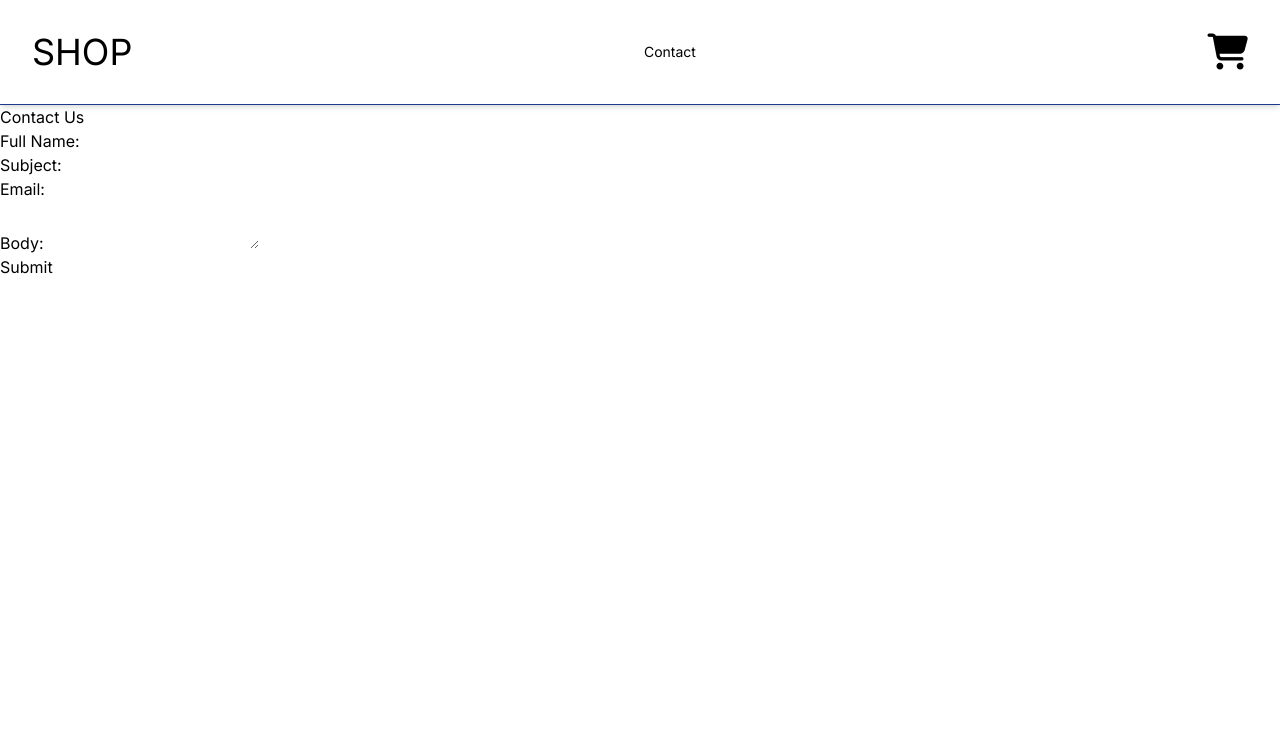
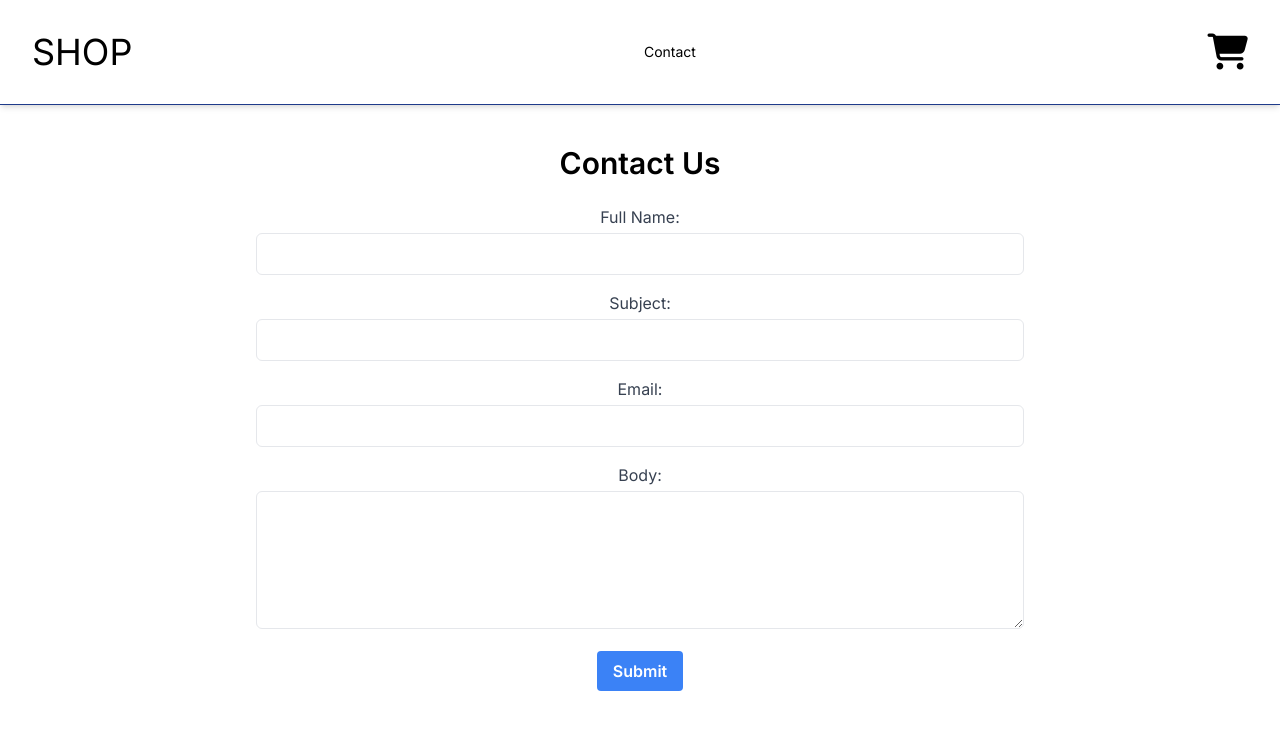
Before and after one commit to Haakonjohansenn/e-commerce-ca, a Next.js app: page /contact in a window 1280 px wide. Shown: the top 730 px of the page. Built offline with nearby package versions, Linux system fonts and the light colour scheme.

Commit message:
styled form

```diff
--- a/app/contact/page.js
+++ b/app/contact/page.js
@@ -32,37 +32,37 @@ export default function ContactPage() {
   };
 
   return (
-    <div>
-      <h1>Contact Us</h1>
+    <div className="container mx-auto mt-10 max-w-screen-lg">
+      <h1 className="text-3xl font-semibold mb-6 text-center">Contact Us</h1>
       <Formik
         initialValues={initialValues}
         validationSchema={validationSchema}
         onSubmit={handleSubmit}
       >
-        <Form>
-          <div>
-            <label htmlFor="fullName">Full Name:</label>
-            <Field type="text" id="fullName" name="fullName" />
-            <ErrorMessage name="fullName" component="div" className="error" />
+        <Form className="flex flex-col space-y-4 items-center w-3/4 mx-auto">
+          <div className="w-full">
+            <label htmlFor="fullName" className="block text-gray-700 text-center">Full Name:</label>
+            <Field type="text" id="fullName" name="fullName" className="form-input mt-1 w-full border rounded-md p-2" />
+            <ErrorMessage name="fullName" component="div" className="text-red-500 text-sm mt-1" />
           </div>
-          <div>
-            <label htmlFor="subject">Subject:</label>
-            <Field type="text" id="subject" name="subject" />
-            <ErrorMessage name="subject" component="div" className="error" />
+          <div className="w-full">
+            <label htmlFor="subject" className="block text-gray-700 text-center">Subject:</label>
+            <Field type="text" id="subject" name="subject" className="form-input mt-1 w-full border rounded-md p-2" />
+            <ErrorMessage name="subject" component="div" className="text-red-500 text-sm mt-1" />
           </div>
-          <div>
-            <label htmlFor="email">Email:</label>
-            <Field type="email" id="email" name="email" />
-            <ErrorMessage name="email" component="div" className="error" />
+          <div className="w-full">
+            <label htmlFor="email" className="block text-gray-700 text-center">Email:</label>
+            <Field type="email" id="email" name="email" className="form-input mt-1 w-full border rounded-md p-2" />
+            <ErrorMessage name="email" component="div" className="text-red-500 text-sm mt-1" />
           </div>
-          <div>
-            <label htmlFor="body">Body:</label>
-            <Field as="textarea" id="body" name="body" />
-            <ErrorMessage name="body" component="div" className="error" />
+          <div className="w-full">
+            <label htmlFor="body" className="block text-gray-700 text-center">Body:</label>
+            <Field as="textarea" id="body" name="body" className="form-textarea mt-1 w-full border rounded-md p-2" rows="5" />
+            <ErrorMessage name="body" component="div" className="text-red-500 text-sm mt-1" />
           </div>
-          <button type="submit">Submit</button>
+          <button type="submit" className="bg-blue-500 text-white font-semibold py-2 px-4 rounded hover:bg-blue-600 transition duration-300">Submit</button>
         </Form>
       </Formik>
     </div>
-  )
+  );
 }
```
